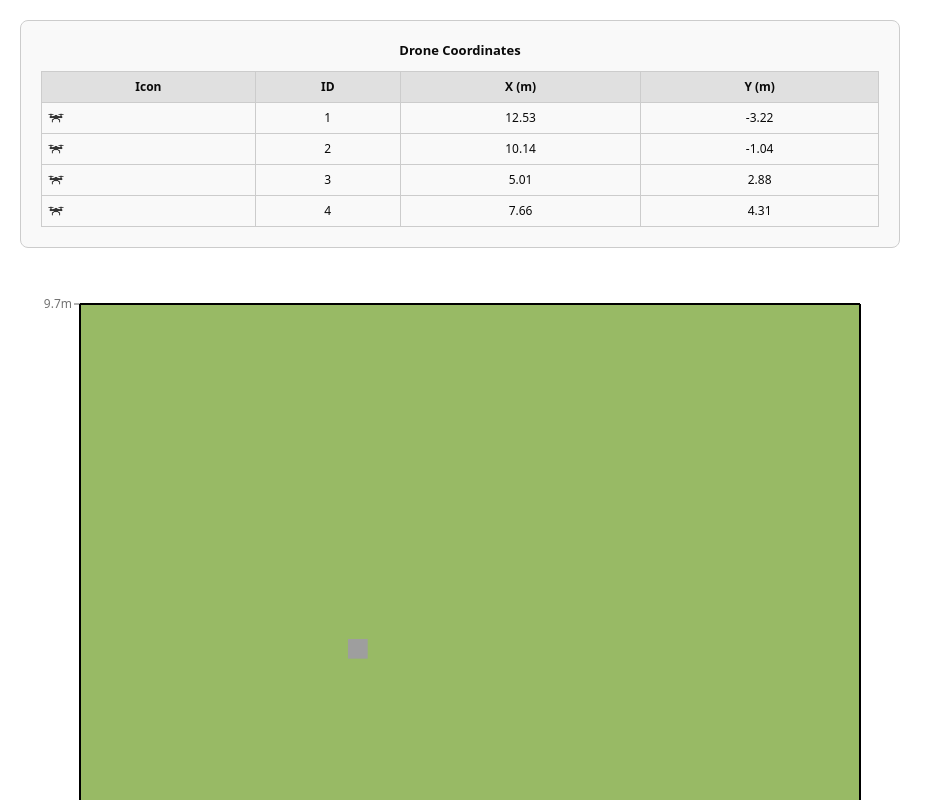
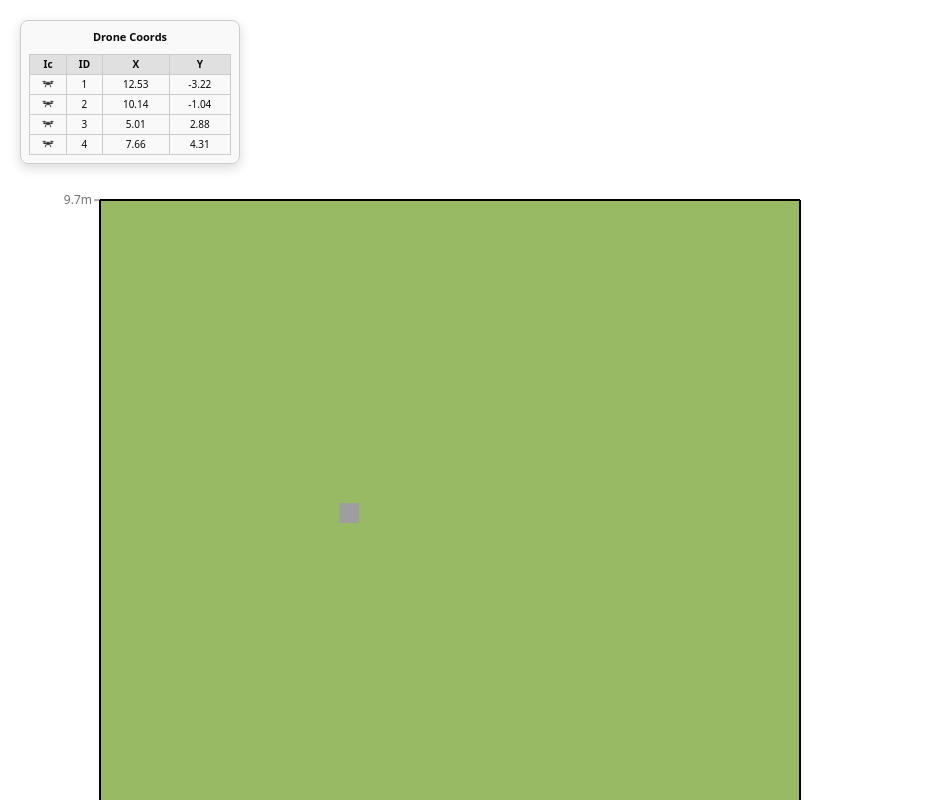
Before and after one commit to aaahanamehrotra/robofest-app, a Next.js app: page / in a window 1280 px wide. Shown: the top 800 px of the page, without its empty margins (0-945 px from the left). Built offline with nearby package versions, Linux system fonts and the light colour scheme; grey boxes are pictures that could not be loaded.

Commit message:
layout changes made

```diff
--- a/app/page.tsx
+++ b/app/page.tsx
@@ -1,5 +1,4 @@
 'use client'
-//import { ..., Customized } from "recharts"
 import { ScatterChart, Scatter, XAxis, YAxis, CartesianGrid, Tooltip, ResponsiveContainer, Label, Line, LineChart, ComposedChart, ReferenceLine, Customized } from "recharts"
 import { ChartConfig, ChartContainer, ChartTooltipContent } from "@/components/ui/chart"
 import { lazy } from "react"
@@ -70,18 +69,7 @@ const chartConfig = {
     color: "hsl(var(--chart-1))",
   },
 } satisfies ChartConfig
-/*
-const renderCustomShape = (props: any) => {
-  const { cx, cy, fill } = props;
-  return (
-    <path
-      d="M0 10 L5 0 L10 10z" // Triangle shape path
-      fill={fill}
-      transform={`translate(${cx - 5},${cy - 5})`} // Center the triangle on the point
-    />
-  );
-};
-*/
+
 const renderCustomShape = (props: any) => {
   const { cx, cy } = props;
   return (
@@ -95,7 +83,6 @@ const renderMineShape = (props: any) => {
     <image href="/mine_icon.png" x={cx - 10} y={cy - 10} width="20" height="20" />
   );
 };
-
 
 const BackgroundRect = (props: any) => {
   const { xAxisMap, yAxisMap } = props;
@@ -112,55 +99,53 @@ const BackgroundRect = (props: any) => {
   );
 };
 
-
-
 export default function XYChart() {
   return (
-    // 3. Wrap in ChartContainer for shadcn styling
-    //<div style={{ aspectRatio: "2/9", width: "180px", height: "auto" }}>
-    <div style={{ display: "flex", flexDirection: "column", alignItems: "flex-start", gap: "16px" }}>
+    // Changed back to flexDirection: "column"
+    <div style={{ display: "flex", flexDirection: "column", alignItems: "flex-start", gap: "16px", padding: "20px" }}>
 
       {/* Drone Coordinates Table */}
       <div style={{
         border: "1px solid #ccc",
         borderRadius: "8px",
-        padding: "20px",
-        margin: "20px",
+        padding: "8px", // Tightened padding to fit 120px
         boxSizing: "border-box",
-        backgroundColor: "#f9f9f9",
-        width: "880px",
+        backgroundColor: "rgba(249, 249, 249, 0.95)", // Added slight transparency
+        width: "220px", // Fixed at 120px
         position: "sticky",
-        top: 0,
-        zIndex: 10
+        top: "20px", // Keeps it just under the viewport edge when scrolling
+        zIndex: 10,
+        boxShadow: "0 4px 12px rgba(0,0,0,0.15)" // Adds a shadow to separate it from the chart
       }}>
-        <h3 style={{ margin: "0 0 10px 0", fontSize: "13px", fontWeight: "bold", textAlign: "center" }}>
-          Drone Coordinates
+        <h3 style={{ margin: "0 0 8px 0", fontSize: "11px", fontWeight: "bold", textAlign: "center" }}>
+          Drone Coords
         </h3>
-        <table style={{ width: "100%", borderCollapse: "collapse", fontSize: "12px" }}>
+        <table style={{ width: "100%", borderCollapse: "collapse", fontSize: "10px" }}>
           <thead>
             <tr style={{ backgroundColor: "#e0e0e0" }}>
-              <th style={{ padding: "6px", border: "1px solid #ccc", textAlign: "center" }}>Icon</th>
-              <th style={{ padding: "6px", border: "1px solid #ccc", textAlign: "center" }}>ID</th>
-              <th style={{ padding: "6px", border: "1px solid #ccc", textAlign: "center" }}>X (m)</th>
-              <th style={{ padding: "6px", border: "1px solid #ccc", textAlign: "center" }}>Y (m)</th>
+              <th style={{ padding: "2px", border: "1px solid #ccc", textAlign: "center" }}>Ic</th>
+              <th style={{ padding: "2px", border: "1px solid #ccc", textAlign: "center" }}>ID</th>
+              <th style={{ padding: "2px", border: "1px solid #ccc", textAlign: "center" }}>X</th>
+              <th style={{ padding: "2px", border: "1px solid #ccc", textAlign: "center" }}>Y</th>
             </tr>
           </thead>
           <tbody>
             {dronesData.map(drone => (
               <tr key={drone.id}>
-                <td style={{ padding: "6px", border: "1px solid #ccc", textAlign: "center" }}>
-                  <img src="/drone_icon.png" width="16" height="16" />
+                <td style={{ padding: "2px", border: "1px solid #ccc", textAlign: "center" }}>
+                  <img src="/drone_icon.png" width="12" height="12" style={{ display: "block", margin: "0 auto" }}/>
                 </td>
-                <td style={{ padding: "6px", border: "1px solid #ccc", textAlign: "center" }}>{drone.id}</td>
-                <td style={{ padding: "6px", border: "1px solid #ccc", textAlign: "center" }}>{drone.x}</td>
-                <td style={{ padding: "6px", border: "1px solid #ccc", textAlign: "center" }}>{drone.y}</td>
+                <td style={{ padding: "2px", border: "1px solid #ccc", textAlign: "center" }}>{drone.id}</td>
+                <td style={{ padding: "2px", border: "1px solid #ccc", textAlign: "center" }}>{drone.x}</td>
+                <td style={{ padding: "2px", border: "1px solid #ccc", textAlign: "center" }}>{drone.y}</td>
               </tr>
             ))}
           </tbody>
         </table>
       </div>
 
-      <div style={{ aspectRatio: "2/9", width: "880px", height: "auto" }}>
+      {/* Chart Section */}
+      <div style={{ aspectRatio: "2/9", width: "800px", height: "auto" }}>
         <ChartContainer config={chartConfig} style={{ width: "100%", height: "100%" }}>
           <ResponsiveContainer width="100%" height="100%">
             <ComposedChart margin={{ top: 20, right: 20, bottom: 20, left: 20 }} data={navigationPath}>
```
